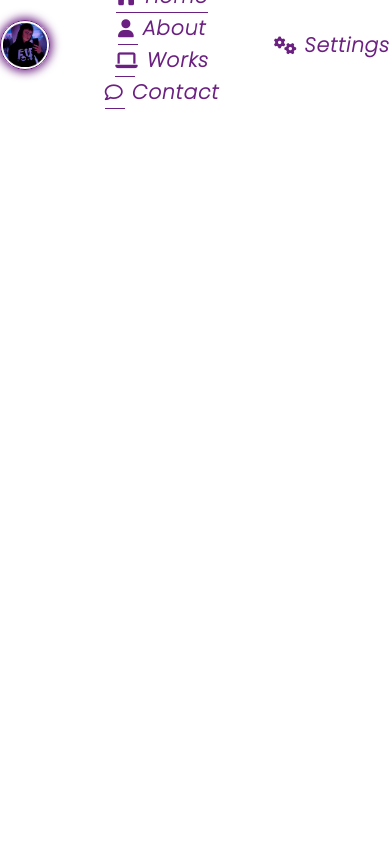
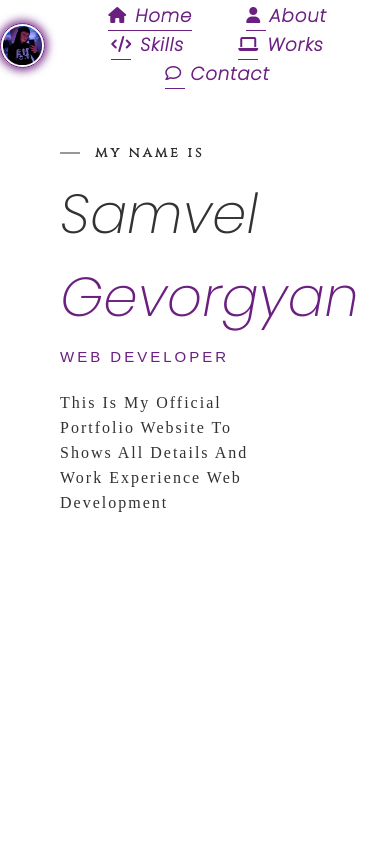
Before and after one commit to GevorgyanSam/Portfolio, a PHP site: page / in a window 390 px wide. Run offline with PHP 8.4, Linux system fonts and the light colour scheme; style sheets or scripts are compiled from the project's sources.

Commit message:
Deleted the Settings menu & Created the Home Section With Responsive Bugs

```diff
--- a/index.html
+++ b/index.html
@@ -43,6 +43,12 @@
                             </a>
                         </li>
                         <li>
+                            <a href="#skills">
+                                <i class="fa-solid fa-code"></i>
+                                skills
+                            </a>
+                        </li>
+                        <li>
                             <a href="#works">
                                 <i class="fa-solid fa-laptop"></i>
                                 works
@@ -57,27 +63,32 @@
                     </ul>
                 </div>
             </div>
-            <div class="settingsParent">
-                <div class="settings">
-                    <i class="fa-solid fa-gears"></i>
-                    <p>Settings</p>
+        </div>
+    </nav>
+
+
+
+
+                                        <!-- Home -->
+
+
+
+
+    <header>
+        <section id="home">
+            <div class="homeParent">
+                <div class="contentParent">
+                    <h2>my name is</h2>
+                    <h1>Samvel <span>Gevorgyan</span></h1>
+                    <h3>web developer</h3>
+                    <p>this is my official portfolio website to shows all details and work experience web development</p>
                 </div>
-                <div class="settingsMenu">
-                    <div class="theme">
-                        <i class="fa-regular fa-moon"></i>
-                        <p>Dark</p>
-                    </div>
-                    <div class="colorsParent">
-                        <div class="colors color-1"></div>
-                        <div class="colors color-2"></div>
-                        <div class="colors color-3"></div>
-                        <div class="colors color-4"></div>
-                        <div class="colors color-5"></div>
-                    </div>
+                <div class="imgParent">
+                    <img src="img/Sam.jpg">
                 </div>
             </div>
-        </div>
-    </nav>
+        </section>
+    </header>
     <script src="js/jquery-3.6.1.min.js"></script>
     <script src="js/script.js"></script>
 </body>
--- a/src/scss/style.scss
+++ b/src/scss/style.scss
@@ -1,11 +1,14 @@
 @import url('https://fonts.googleapis.com/css2?family=Poppins:ital,wght@1,200&display=swap');
+@import url('https://fonts.googleapis.com/css2?family=Cinzel&display=swap');
 
 :root {
     --background-color-1: rgb(255, 255, 255);
     --background-color-2: rgb(245, 245, 245);
+    --theme-color: rgb(50, 50, 50);
     --font-family: 'Poppins', sans-serif;
+    --font-family-2: 'Cinzel', serif;
     --transition: .3s;
-    --border-radius: 10px;
+    --border-radius: 15px;
 }
 
 * {
@@ -42,6 +45,7 @@ body.color-5 {
 body.dark {
     --background-color-1: rgb(24, 24, 35);
     --background-color-2: rgb(34, 34, 45);
+    --theme-color: rgb(210, 210, 210);
 }
 
 body {
@@ -72,15 +76,15 @@ html {
     width: 100%;
     display: flex;
     align-items: center;
-    justify-content: space-evenly;
+    justify-content: space-around;
     text-align: center;
     transition: var(--transition);
 
     .logoParent {
 
         .logo {
-            width: 50px;
-            height: 50px;
+            width: 45px;
+            height: 45px;
             border-radius: 50%;
             padding: 2px;
             border: 1px solid var(--primary-color);
@@ -114,8 +118,8 @@ html {
                     color: var(--primary-color);
                     font-family: var(--font-family);
                     font-weight: 600;
-                    font-size: 20px;
-                    margin: 0 30px;
+                    font-size: 18px;
+                    margin: 0 25px;
                     text-transform: capitalize;
                     font-style: italic;
                     letter-spacing: 1px;
@@ -140,130 +144,117 @@ html {
 
                     i {
                         margin-right: 8px;
-                        font-size: 18px;
+                        font-size: 16px;
                         transition: 0s;
                     }
                 }
             }
         }
     }
+}
 
-    .settingsParent {
+
+
+// ----- ----- ----- --------------- ----- -----
+// ----- ----- ----- Home ----- -----
+// ----- ----- ----- --------------- ----- -----
+
+
+
+.homeParent {
+    padding: 0 60px;
+    width: 100%;
+    min-height: 100vh;
+    background-color: var(--background-color-1);
+    display: flex;
+    align-items: center;
+    justify-content: space-evenly;
+    text-align: start;
+
+    .imgParent {
         position: relative;
+        width: 450px;
+        border-radius: var(--border-radius);
+        transform: translateY(-5%);
 
-        .theme, .settings {
-            display: flex;
-            align-items: center;
-            justify-content: center;
-            text-align: center;
-            cursor: pointer;
+        &::before {
+            content: "";
+            position: absolute;
+            height: 100%;
+            width: 100%;
+            top: 0;
+            left: 0;
+            background-color: var(--primary-color);
+            transform: rotate(-8deg);
+            border-radius: var(--border-radius);
+            transition: var(--transition);
+        }
+
+        img {
+            position: relative;
+            border-radius: var(--border-radius);
+            height: 100%;
+            width: 100%;
+            object-fit: cover;
+            object-position: center;
+        }
+    }
+
+    .contentParent {
+        transform: translateY(-25%);
+
+        h2 {
+            color: var(--theme-color);
+            padding-left: 35px;
+            font-size: 14px;
+            font-family: var(--font-family-2);
+            font-weight: 600;
+            letter-spacing: 3px;
             position: relative;
 
-            &:hover {
-                animation: themeAnimation .9s forwards infinite ease-out;
-            }
-
-            @keyframes themeAnimation {
-
-                from {
-                    transform: translateY(0);
-                }
-
-                50% {
-                    transform: translateY(-4px);
-                }
-
-                to {
-                    transform: translateY(0);
-                }
-
-            }
-
-            p {
-                color: var(--primary-color);
-                font-family: var(--font-family);
-                font-weight: 600;
-                font-size: 20px;
-                text-transform: capitalize;
-                font-style: italic;
-                letter-spacing: 1px;
-            }
-
-            i {
-                color: var(--primary-color);
-                margin-right: 8px;
-                font-size: 18px;
+            &::before {
+                content: "";
+                position: absolute;
+                height: 1px;
+                width: 20px;
+                background-color: var(--theme-color);
+                left: 0;
+                top: 50%;
+                transform: translateY(-50%);
             }
         }
 
-        .settingsMenu {
-            display: none;
-            height: 130px;
-            width: 300px;
-            background-color: var(--background-color-1);
-            border-radius: var(--border-radius);
-            position: absolute;
-            top: 55px;
-            left: 50%;
-            box-shadow: 0 0 10px 1px var(--primary-color);
-            transform: translateX(-46%);
-            opacity: 0;
-            animation: settingsMenuAnimation .5s forwards;
+        h1 {
+            margin-top: 10px;
+            color: var(--theme-color);
+            font-size: 55px;
+            font-family: var(--font-family);
+            font-weight: 400;
 
-            @keyframes settingsMenuAnimation {
+            span {
+                color: var(--primary-color);
+            }
+        }
 
-                0% {
-                    top: 55px;
-                    opacity: 0;
-                }
+        h3 {
+            margin-top: 10px;
+            color: var(--primary-color);
+            letter-spacing: 3px;
+            font-size: 15px;
+            font-weight: 400;
+            font-family: Arial, Helvetica, sans-serif;
+            text-transform: uppercase;
+        }
 
-                100% {
-                    top: 70px;
-                    opacity: 1;
-                }
-
-            }
-
-            .theme {
-                margin-top: 15px;
-            }
-
-            .colorsParent {
-                display: flex;
-                align-items: center;
-                justify-content: space-evenly;
-                text-align: center;
-                margin: 0 auto;
-                margin-top: 20px;
-
-                .colors {
-                    border-radius: 50%;
-                    height: 40px;
-                    width: 40px;
-                    background-color: var(--primary-color);
-                    cursor: pointer;
-                }
-
-                .colors.color-1 {
-                    --primary-color: rgb(107, 31, 128);
-                }
-
-                .colors.color-2 {
-                    --primary-color: rgb(26, 60, 161);
-                }
-
-                .colors.color-3 {
-                    --primary-color: red;
-                }
-
-                .colors.color-4 {
-                    --primary-color: yellow;
-                }
-
-                .colors.color-5 {
-                    --primary-color: limegreen;
-                }
-            }
+        p {
+            color: var(--theme-color);
+            letter-spacing: 2px;
+            font-size: 16px;
+            font-weight: 400;
+            text-transform: capitalize;
+            width: 70%;
+            margin-top: 25px;
+            line-height: 25px;
         }
     }
 }
```
Also changed, not shown: js/script.js (+1 -1 lines), src/js/script.js (+14 -92 lines), css/style.css, img/Sam.jpg (added).
